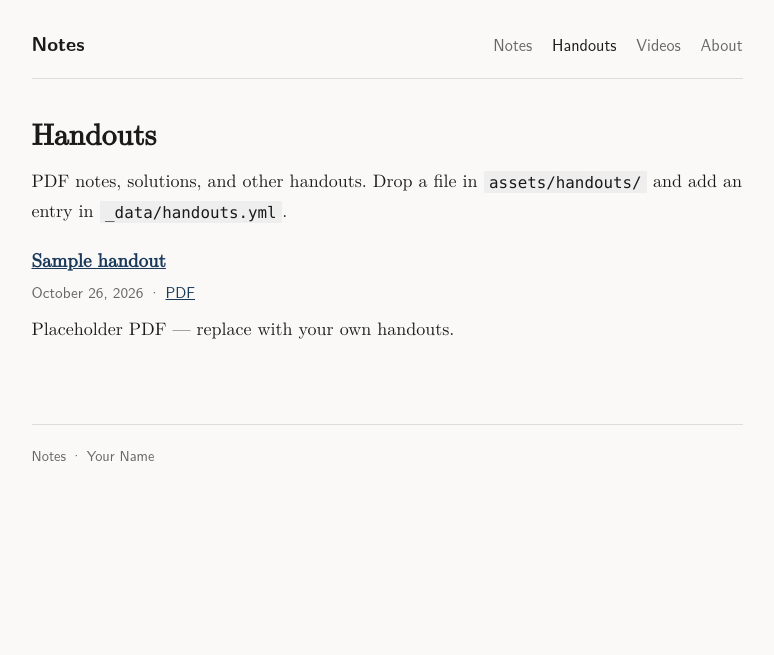
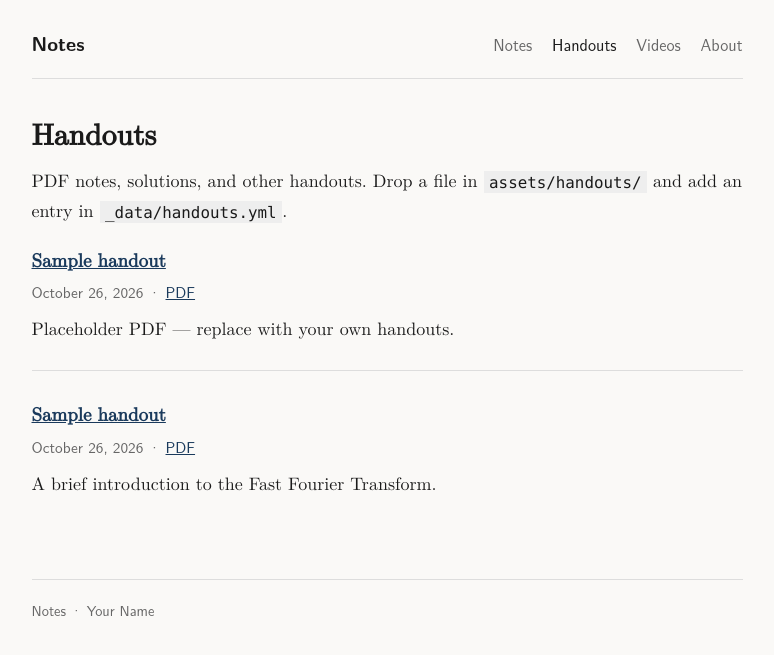
Before and after one commit to abdsaber000/blog, a Jekyll site: the page built from handouts/index.md, in a window 1280 px wide. Shown: the top 655 px of the page, without its empty margins (253-1027 px from the left). Built offline with Jekyll 4.4.1, drawn with Linux system fonts in a browser that asks for light colours.

Commit message:
add fft handout

```diff
--- a/_data/handouts.yml
+++ b/_data/handouts.yml
@@ -5,6 +5,11 @@
 #   description: Worked solutions for the practice midterm.
 
 - title: Sample handout
+  file: /assets/handouts/FFT.pdf
+  date: 2026-10-26
+  description: A brief introduction to the Fast Fourier Transform.
+
+- title: Sample handout
   file: /assets/handouts/sample-handout.pdf
   date: 2026-10-26
   description: Placeholder PDF — replace with your own handouts.
```
Also changed, not shown: 1 other file.
